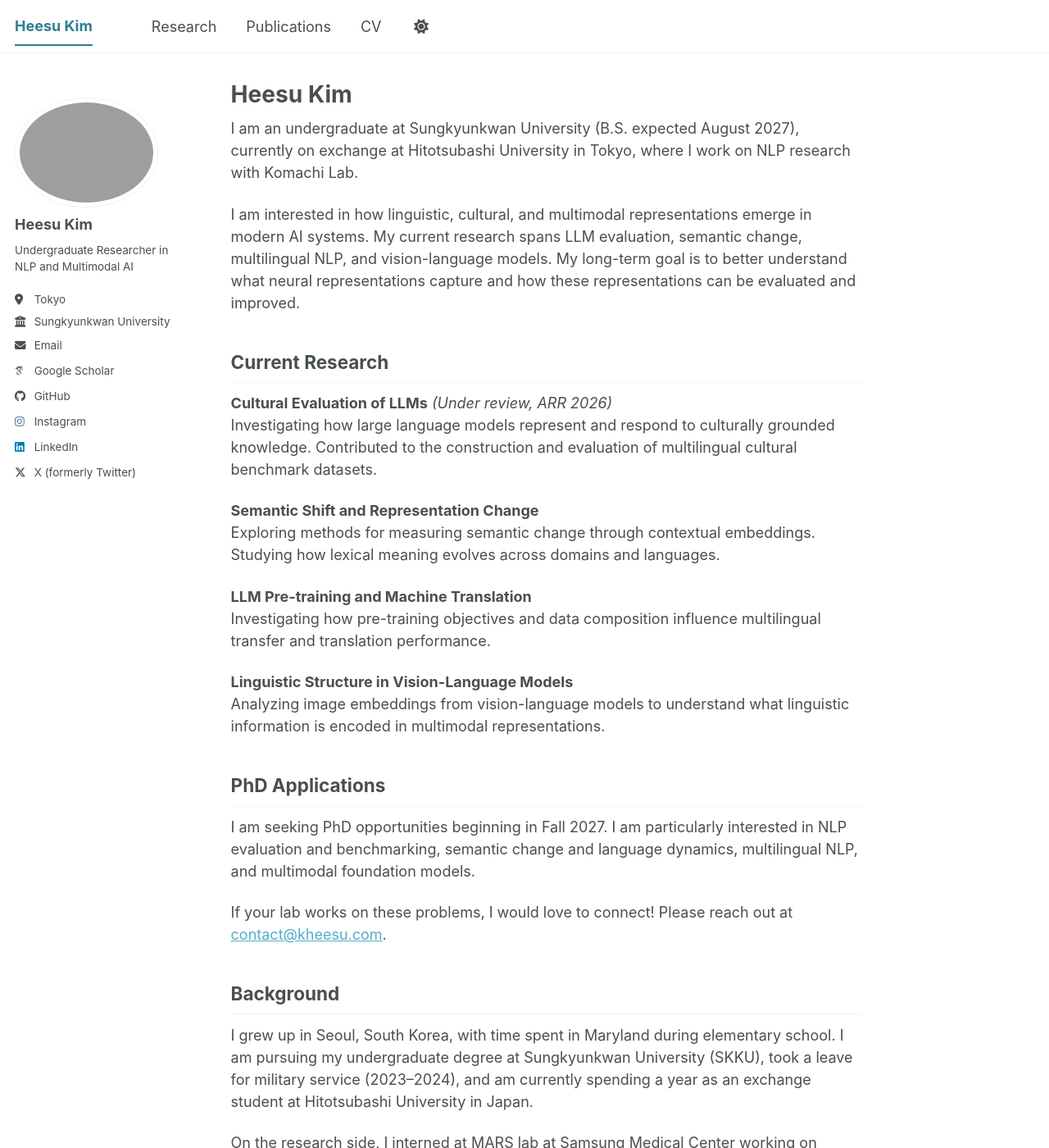
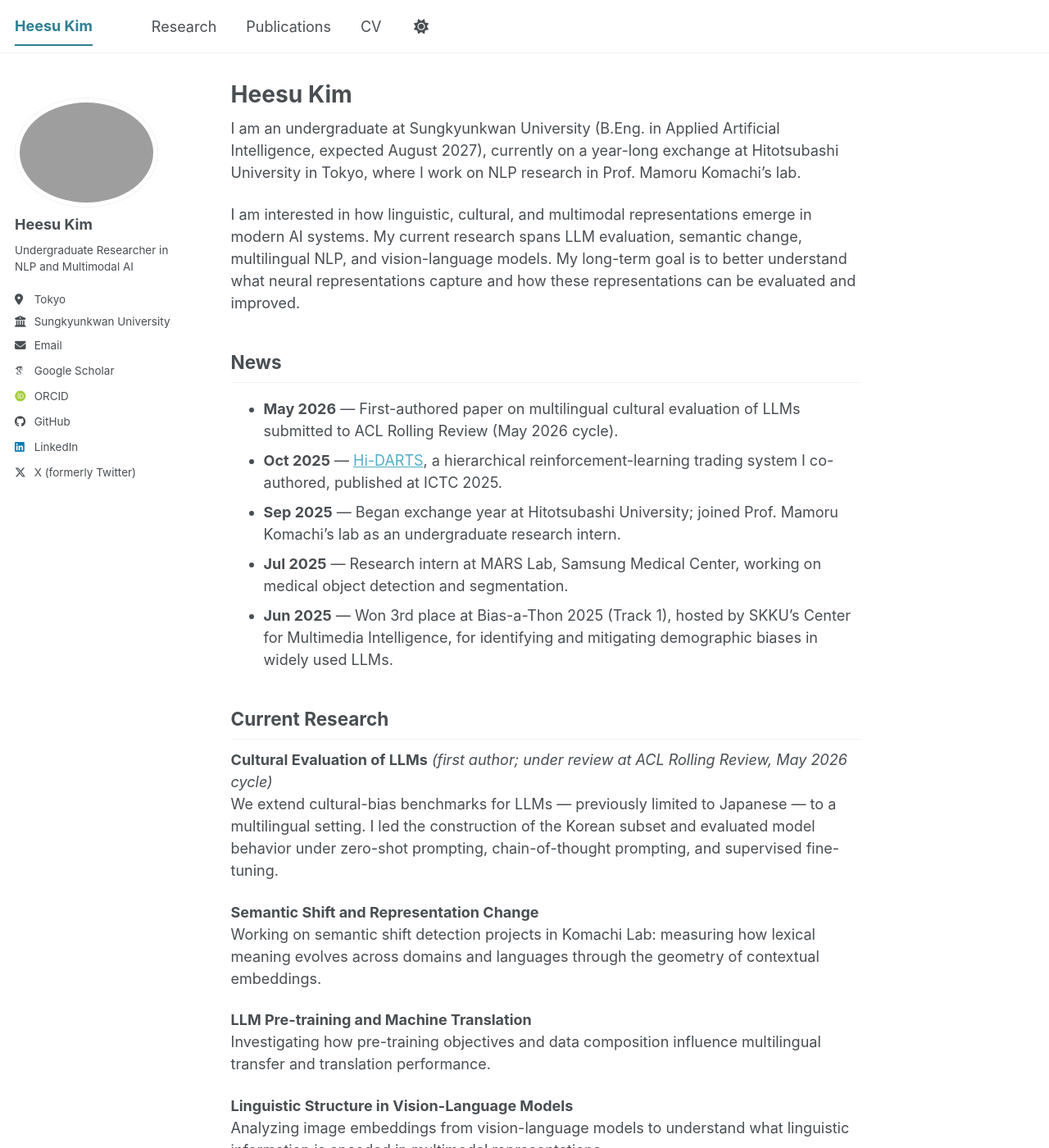
Before and after one commit to kheesu/kheesu.github.io, a Jekyll site: the page built from _pages/about.md, in a window 1280 px wide and 1400 px high. Shown: the whole window at 82% size. Built offline with Jekyll 4.4.1, drawn with Linux system fonts in a browser that asks for light colours; some web fonts are replaced; a script bundle is joined from its source files by our own code; library files that are not in the unit come from our copies; some of the changed text lies outside the part shown.

Commit message:
adding some links and tidying stuff up

```diff
--- a/_config.yml
+++ b/_config.yml
@@ -38,7 +38,7 @@ author:
   googlescholar    : "https://scholar.google.com/citations?user=flJtmSoAAAAJ"
   inspire-hep      : # URL
   impactstory      : # URL
-  orcid            : #"https://orcid.org/yourorcidurl"
+  orcid            : "https://orcid.org/0009-0007-4834-2738"
   semantic         : # URL
   ssrn             : # URL
   pubmed           : #"https://www.ncbi.nlm.nih.gov/pubmed/?term=john+snow"
@@ -64,7 +64,7 @@ author:
   goodreads        : # Username
   google_plus      : # Username
   keybase          : # Username
-  instagram        : "hsukimm" # Username
+  instagram        : # Username
   lastfm           : # Username
   linkedin         : "heesuk" # Username
   mastodon         : # URL
@@ -74,7 +74,7 @@ author:
   steam            : # Username
   telegram         : # URL
   tumblr           : # Username
-  twitter          : "@heeesu_kim" # Username for X / Twitter
+  twitter          : "heeesu_kim" # Username for X / Twitter
   vine             : # Username
   weibo            : # Username
   wikipedia        : # Username
@@ -88,8 +88,6 @@ publication_category:
     title: 'Conference Papers'
   under_review:
     title: 'Under Review'
-  in_preparation:
-    title: 'Manuscripts in Preparation'
 
 # Site Settings
 teaser                   :  # filename of teaser fallback teaser image placed in /images/ for social media previews
--- a/_includes/head.html
+++ b/_includes/head.html
@@ -10,6 +10,10 @@
 
 <script>
   document.documentElement.className = document.documentElement.className.replace(/\bno-js\b/g, '') + ' js ';
+  (function() {
+    var theme = localStorage.getItem('theme') || (window.matchMedia('(prefers-color-scheme: dark)').matches ? 'dark' : 'light');
+    if (theme === 'dark') document.documentElement.setAttribute('data-theme', 'dark');
+  })();
 </script>
 
 <!-- For all browsers -->
--- a/_pages/about.md
+++ b/_pages/about.md
@@ -8,18 +8,27 @@ redirect_from:
 ---
 
 
-I am an undergraduate at Sungkyunkwan University (B.S. expected August 2027), currently on exchange at Hitotsubashi University in Tokyo, where I work on NLP research with Komachi Lab.
+I am an undergraduate at Sungkyunkwan University (B.Eng. in Applied Artificial Intelligence, expected August 2027), currently on a year-long exchange at Hitotsubashi University in Tokyo, where I work on NLP research in Prof. Mamoru Komachi's lab.
 
 I am interested in how linguistic, cultural, and multimodal representations emerge in modern AI systems. My current research spans LLM evaluation, semantic change, multilingual NLP, and vision-language models. My long-term goal is to better understand what neural representations capture and how these representations can be evaluated and improved.
 
 
+## News
+
+- **May 2026** — First-authored paper on multilingual cultural evaluation of LLMs submitted to ACL Rolling Review (May 2026 cycle).
+- **Oct 2025** — [Hi-DARTS](https://arxiv.org/abs/2509.12048), a hierarchical reinforcement-learning trading system I co-authored, published at ICTC 2025.
+- **Sep 2025** — Began exchange year at Hitotsubashi University; joined Prof. Mamoru Komachi's lab as an undergraduate research intern.
+- **Jul 2025** — Research intern at MARS Lab, Samsung Medical Center, working on medical object detection and segmentation.
+- **Jun 2025** — Won 3rd place at Bias-a-Thon 2025 (Track 1), hosted by SKKU's Center for Multimedia Intelligence, for identifying and mitigating demographic biases in widely used LLMs.
+
+
 ## Current Research
 
-**Cultural Evaluation of LLMs** *(Under review, ARR 2026)*
-Investigating how large language models represent and respond to culturally grounded knowledge. Contributed to the construction and evaluation of multilingual cultural benchmark datasets.
+**Cultural Evaluation of LLMs** *(first author; under review at ACL Rolling Review, May 2026 cycle)*
+We extend cultural-bias benchmarks for LLMs — previously limited to Japanese — to a multilingual setting. I led the construction of the Korean subset and evaluated model behavior under zero-shot prompting, chain-of-thought prompting, and supervised fine-tuning.
 
 **Semantic Shift and Representation Change**
-Exploring methods for measuring semantic change through contextual embeddings. Studying how lexical meaning evolves across domains and languages.
+Working on semantic shift detection projects in Komachi Lab: measuring how lexical meaning evolves across domains and languages through the geometry of contextual embeddings.
 
 **LLM Pre-training and Machine Translation**
 Investigating how pre-training objectives and data composition influence multilingual transfer and translation performance.
@@ -30,7 +39,7 @@ Analyzing image embeddings from vision-language models to understand what lingui
 
 ## PhD Applications
 
-I am seeking PhD opportunities beginning in Fall 2027. I am particularly interested in NLP evaluation and benchmarking, semantic change and language dynamics, multilingual NLP, and multimodal foundation models.
+I am applying in the **Fall 2026 admissions cycle** for PhD programs beginning in **Fall 2027** (B.Eng. expected August 2027). I am particularly interested in NLP evaluation and benchmarking, semantic change and language dynamics, multilingual NLP, and multimodal foundation models.
 
 If your lab works on these problems, I would love to connect!
 Please reach out at [contact@kheesu.com](mailto:contact@kheesu.com).
@@ -38,9 +47,9 @@ Please reach out at [contact@kheesu.com](mailto:contact@kheesu.com).
 
 ## Background
 
-I grew up in Seoul, South Korea, with time spent in Maryland during elementary school. I am pursuing my undergraduate degree at Sungkyunkwan University (SKKU), took a leave for military service (2023–2024), and am currently spending a year as an exchange student at Hitotsubashi University in Japan.
+I grew up in Seoul, South Korea, with time spent in Maryland during elementary school. I am pursuing my undergraduate degree at Sungkyunkwan University (SKKU), took a leave for military service (2023–2024) during which I served as a translator/interpreter supporting US–ROK joint operations, and am currently spending a year as an exchange student at Hitotsubashi University in Japan.
 
-On the research side, I interned at MARS lab at Samsung Medical Center working on computer vision tasks, then joined Komachi Lab at Hitotsubashi University where I work on NLP projects. I also published work on hierarchical reinforcement learning for autonomous trading at ICTC 2025.
+On the research side, I interned at MARS Lab at Samsung Medical Center, where I fine-tuned models for detection and segmentation of post-surgery skin flaps. I then joined Prof. Mamoru Komachi's lab at Hitotsubashi University, where I work on cultural evaluation of LLMs and semantic shift detection. I also co-authored [Hi-DARTS](https://arxiv.org/abs/2509.12048), a hierarchical reinforcement-learning trading system published at ICTC 2025.
 
 ## Hobbies
 
```
Also changed, not shown: _pages/research.md (+20 -3 lines), _publications/2025-10-15-trading-system.md (+4 -3 lines), _publications/2026-01-01-cultural-llm-eval.md (+3 -3 lines), _publications/2026-01-02-semantic-shift.md (deleted, +0 -8 lines), _publications/2026-01-03-vlm-linguistic.md (deleted, +0 -8 lines).
